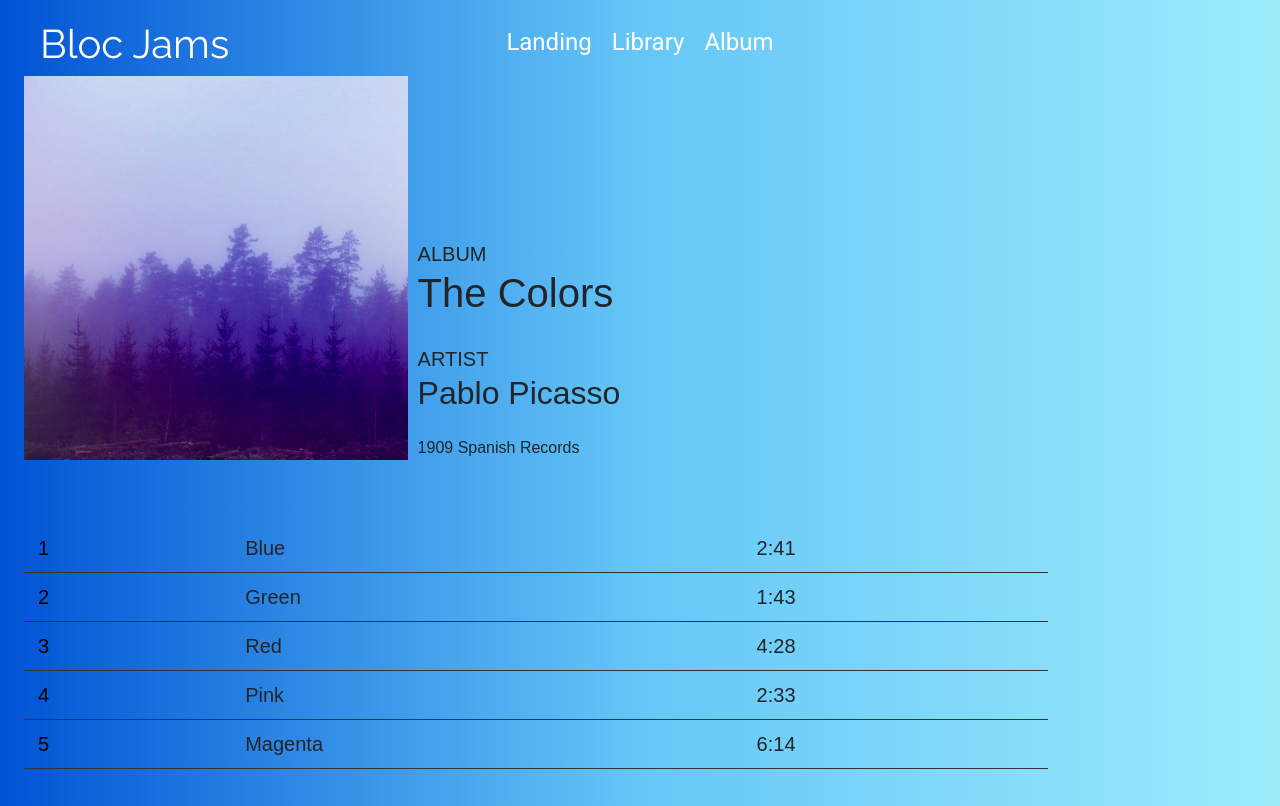
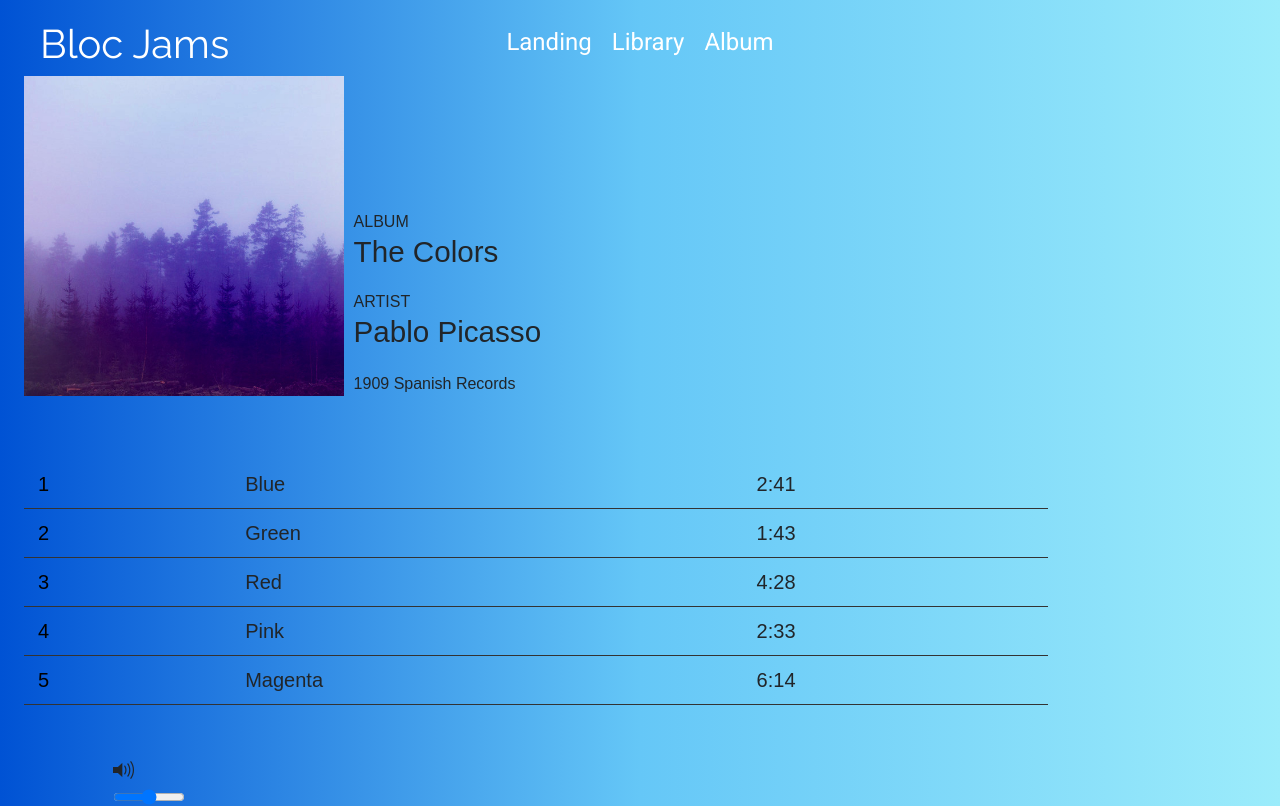
Before and after one commit to RMunschie92/bloc-jams-react, a React (Create React App) app in the folder bloc-jams-react/: page /album/the-colors in a window 1280 px wide. Shown: the top 806 px of the page. Built offline with nearby package versions, Linux system fonts and the light colour scheme.

Commit message:
fixed album details font-sizes

```diff
--- a/bloc-jams-react/src/styles/Album.css
+++ b/bloc-jams-react/src/styles/Album.css
@@ -4,8 +4,8 @@
 }
 
 #album-cover-art {
-  width: 30%;
-  height: 30%;
+  width: 25%;
+  height: 25%;
   margin-left: 1.5em;
 }
 
@@ -17,6 +17,11 @@
 #album-title, .artist {
   margin-top: -5px;
   margin-bottom: .75em;
+  font-size: 1.85em;
+}
+
+h5 {
+  font-size: 1em;
 }
 
 #song-list {
```
Also changed, not shown: bloc-jams-react/src/components/Album.js (line endings or trailing spaces).
